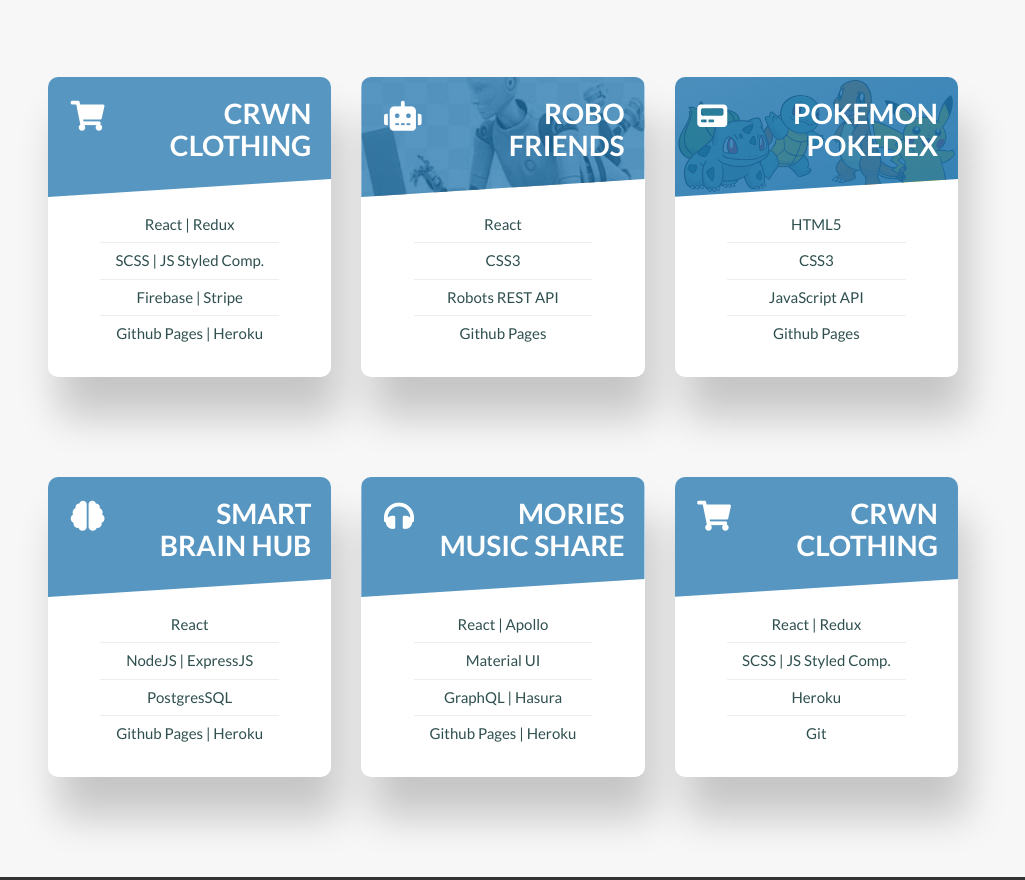
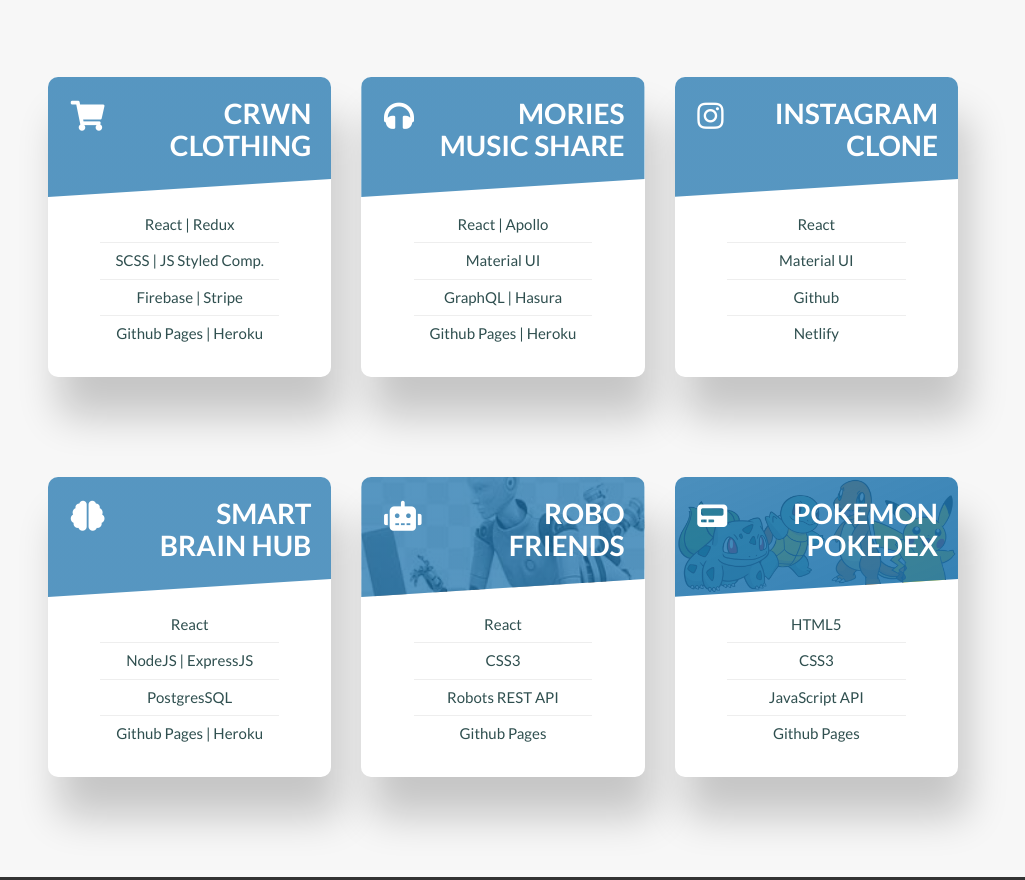
Before and after one commit to mvmories/myPortfolio, a website: page build/index.html in a window 1280 px wide. Shown: the part 2178-3058 px from the top of the page, without its empty margins (117-1142 px from the left). Drawn offline with nearby package versions, Linux system fonts and the light colour scheme.

Commit message:
new project added

```diff
--- a/build/index.html
+++ b/build/index.html
@@ -261,7 +261,7 @@
           </h2>
         </div>
         <div class="row">
-          <!-- Project 1 -->
+          <!-- Project 1 - CRWN CLothing -->
           <div class="col-1-of-3">
             <div class="card">
               <!-- card-front -->
@@ -300,22 +300,22 @@
             </div>
           </div>
 
-          <!-- Project 2 -->
+          <!-- Project 2 - MoriesMusicShare -->
           <div class="col-1-of-3">
             <div class="card">
               <!-- card-front -->
               <div class="card__side card__side--front">
-                <div class="card__picture card__picture--2">&nbsp;</div>
-                <i class="fas fa-robot card__svg-icon"></i>
+                <div class="card__picture card__picture--1">&nbsp;</div>
+                <i class="fas fa-headphones card__svg-icon"></i>
                 <h4 class="card__heading">
-                  <span class="card__heading-span--1">Robo Friends</span>
+                  <span class="card__heading-span--1">Mories Music Share</span>
                 </h4>
                 <div class="card__details">
                   <ul>
-                    <li>React</li>
-                    <li>CSS3</li>
-                    <li>Robots REST API</li>
-                    <li>Github Pages</li>
+                    <li>React | Apollo</li>
+                    <li>Material UI</li>
+                    <li>GraphQL | Hasura</li>
+                    <li>Github Pages | Heroku</li>
                   </ul>
                 </div>
               </div>
@@ -324,12 +324,12 @@
                 <div class="card__cta">
                   <div class="card__box">
                     <div class="card__description">
-                      React app with search functionality integrated with
-                      robohash and randomUser REST API's
+                      React Music Player with Song List and Queue, generated
+                      from any youtube or soundcloud url links provided.
                     </div>
                     <a
                       target="_blank"
-                      href="https://mvmories.github.io/robofriends/"
+                      href="https://mvmories.github.io/mories-music-share/"
                       class="btn btn--gradient btn--github"
                       >Demo</a
                     >
@@ -339,22 +339,22 @@
             </div>
           </div>
 
-          <!-- Project 3 -->
+          <!-- Project 3 - Instagram Clone -->
           <div class="col-1-of-3">
             <div class="card">
               <!-- card-front -->
               <div class="card__side card__side--front">
-                <div class="card__picture card__picture--3">&nbsp;</div>
-                <i class="fas fa-pager card__svg-icon"></i>
+                <div class="card__picture card__picture--1">&nbsp;</div>
+                <i class="fab fa-instagram card__svg-icon"></i>
                 <h4 class="card__heading">
-                  <span class="card__heading-span--1">POKEMON POKEDEX</span>
+                  <span class="card__heading-span--1">Instagram Clone</span>
                 </h4>
                 <div class="card__details">
                   <ul>
-                    <li>HTML5</li>
-                    <li>CSS3</li>
-                    <li>JavaScript API</li>
-                    <li>Github Pages</li>
+                    <li>React</li>
+                    <li>Material UI</li>
+                    <li>Github</li>
+                    <li>Netlify</li>
                   </ul>
                 </div>
               </div>
@@ -363,12 +363,12 @@
                 <div class="card__cta">
                   <div class="card__box">
                     <div class="card__description">
-                      Javascript app that fetches and displays 3 generations of
-                      368 Pokemon like a true Pokedex
+                      Instagram clone created using React Hooks and Material UI
+                      CSS theme extensions per component.
                     </div>
                     <a
                       target="_blank"
-                      href="https://mvmories.github.io/pokedex/"
+                      href="https://mories-instagram-clone.netlify.app/"
                       class="btn btn--gradient btn--github"
                       >Demo</a
                     >
@@ -380,7 +380,7 @@
 
           <!-- End of projects Line -->
 
-          <!-- Project 4 -->
+          <!-- Project 4 - SmartBrainHub -->
           <div class="col-1-of-3">
             <div class="card">
               <!-- card-front -->
@@ -422,22 +422,22 @@
             </div>
           </div>
 
-          <!-- Project 5 -->
+          <!-- Project 5 - RoboFriends -->
           <div class="col-1-of-3">
             <div class="card">
               <!-- card-front -->
               <div class="card__side card__side--front">
-                <div class="card__picture card__picture--1">&nbsp;</div>
-                <i class="fas fa-headphones card__svg-icon"></i>
+                <div class="card__picture card__picture--2">&nbsp;</div>
+                <i class="fas fa-robot card__svg-icon"></i>
                 <h4 class="card__heading">
-                  <span class="card__heading-span--1">Mories Music Share</span>
+                  <span class="card__heading-span--1">Robo Friends</span>
                 </h4>
                 <div class="card__details">
                   <ul>
-                    <li>React | Apollo</li>
-                    <li>Material UI</li>
-                    <li>GraphQL | Hasura</li>
-                    <li>Github Pages | Heroku</li>
+                    <li>React</li>
+                    <li>CSS3</li>
+                    <li>Robots REST API</li>
+                    <li>Github Pages</li>
                   </ul>
                 </div>
               </div>
@@ -446,12 +446,12 @@
                 <div class="card__cta">
                   <div class="card__box">
                     <div class="card__description">
-                      React Music Player with Song List and Queue, generated
-                      from any youtube or soundcloud url links provided.
+                      React app with search functionality integrated with
+                      robohash and randomUser REST API's
                     </div>
                     <a
                       target="_blank"
-                      href="https://mvmories.github.io/mories-music-share/"
+                      href="https://mvmories.github.io/robofriends/"
                       class="btn btn--gradient btn--github"
                       >Demo</a
                     >
@@ -461,22 +461,22 @@
             </div>
           </div>
 
-          <!-- Project 6 -->
+          <!-- Project 6 - Pokedex -->
           <div class="col-1-of-3">
             <div class="card">
               <!-- card-front -->
               <div class="card__side card__side--front">
-                <div class="card__picture card__picture--1">&nbsp;</div>
-                <i class="fas fa-shopping-cart card__svg-icon"></i>
+                <div class="card__picture card__picture--3">&nbsp;</div>
+                <i class="fas fa-pager card__svg-icon"></i>
                 <h4 class="card__heading">
-                  <span class="card__heading-span--1">CRWN CLOTHING</span>
+                  <span class="card__heading-span--1">POKEMON POKEDEX</span>
                 </h4>
                 <div class="card__details">
                   <ul>
-                    <li>React | Redux</li>
-                    <li>SCSS | JS Styled Comp.</li>
-                    <li>Heroku</li>
-                    <li>Git</li>
+                    <li>HTML5</li>
+                    <li>CSS3</li>
+                    <li>JavaScript API</li>
+                    <li>Github Pages</li>
                   </ul>
                 </div>
               </div>
@@ -485,12 +485,12 @@
                 <div class="card__cta">
                   <div class="card__box">
                     <div class="card__description">
-                      E-Commerce app with stripe and firebase user auth and
-                      database integration
+                      Javascript app that fetches and displays 3 generations of
+                      368 Pokemon like a true Pokedex
                     </div>
                     <a
                       target="_blank"
-                      href="https://crwn-webstore.herokuapp.com/"
+                      href="https://mvmories.github.io/pokedex/"
                       class="btn btn--gradient btn--github"
                       >Demo</a
                     >
@@ -550,7 +550,11 @@
         <div class="col-1-of-2">
           <p class="footer__copyright">
             Site by
-            <a href="#top" class="footer__link">Miguel Vilhena</a>
+            <a
+              href="https://www.linkedin.com/in/miguel-vilhena-215aa590/"
+              class="footer__link"
+              >Miguel Vilhena</a
+            >
           </p>
         </div>
       </div>
```
